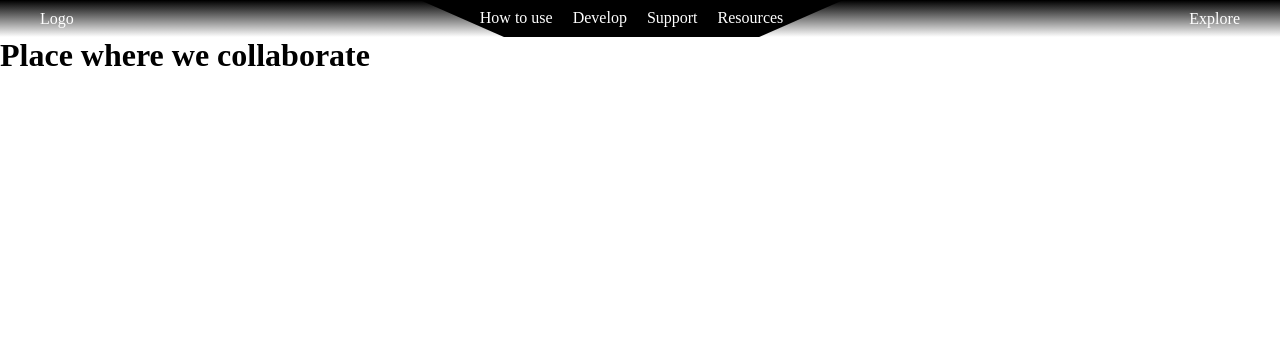
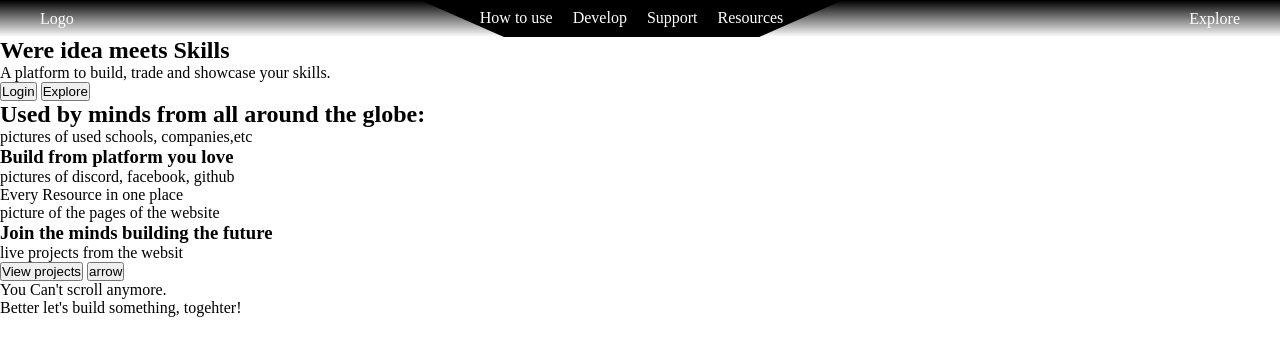
Before and after one commit to SoloMacherYT/jubilant-waffle, a plain HTML site: page index.html in a window 1280 px wide. Drawn offline with Linux system fonts and the light colour scheme.

Commit message:
Written content
Content for landing page body

```diff
--- a/index.html
+++ b/index.html
@@ -25,9 +25,32 @@
 
     </nav>
 
-    <div>
-        <h1>Place where we collaborate</h1>
-    </div>
+    <section>
+        <h1>Were idea meets Skills</h1>
+        <p>A platform to build, trade and showcase your skills.</p>
+        <button>Login</button>
+        <button>Explore</button>
+    </section>
+
+    <section><h2>Used by minds from all around the globe:</h2></section>
+    <div>pictures of used schools, companies,etc</div>
+
+    <section>
+        <h3>Build from platform you love</h3>
+        <div>pictures of discord, facebook, github</div>
+        <p>Every Resource in one place</p>
+        <div>picture of the pages of the website </div>
+    </section>
+
+    <section>
+        <h3>Join the minds building the future</h3>
+        <div>live projects from the websit</div>
+        <button>View projects</button>
+        <button>arrow</button>
+    </section>
+
+    <section>You Can't scroll anymore. <br>Better let's build something, togehter!</section>
+
 
     <script src="script.js"></script>
 
```
